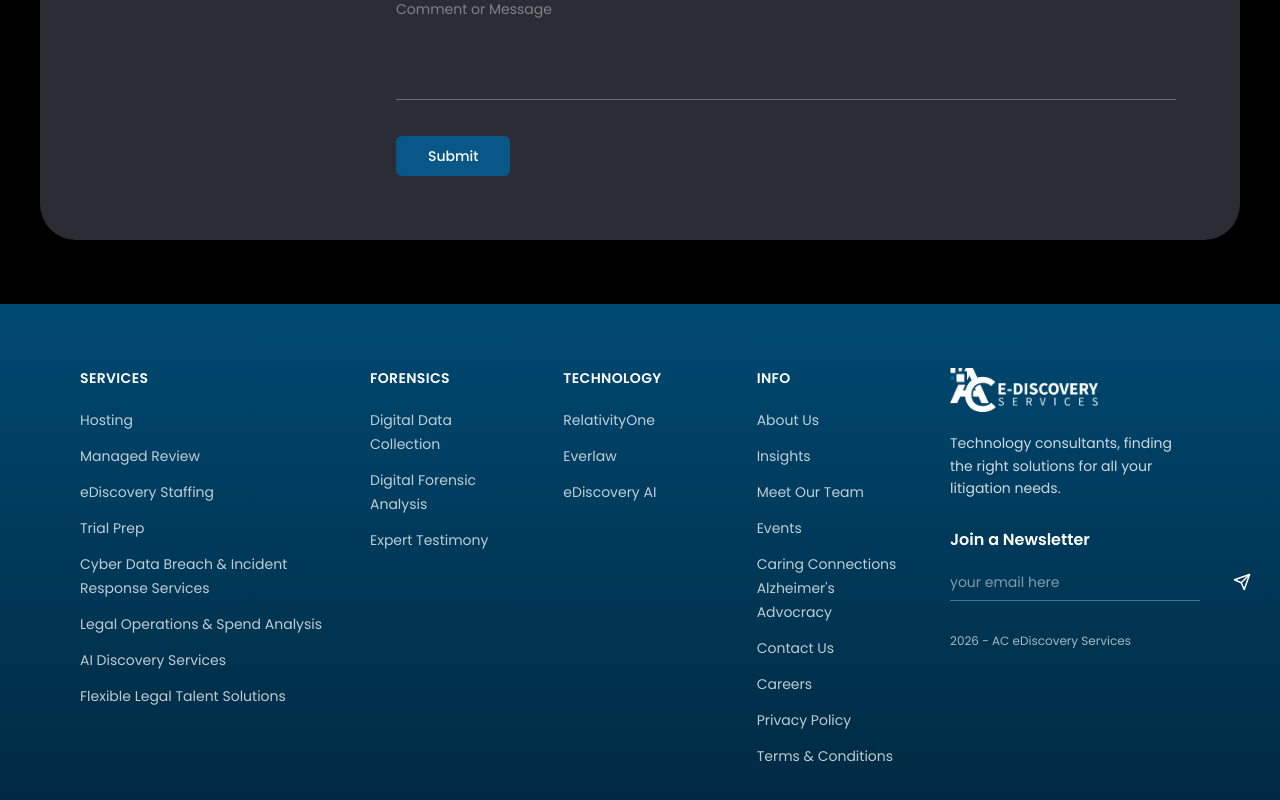
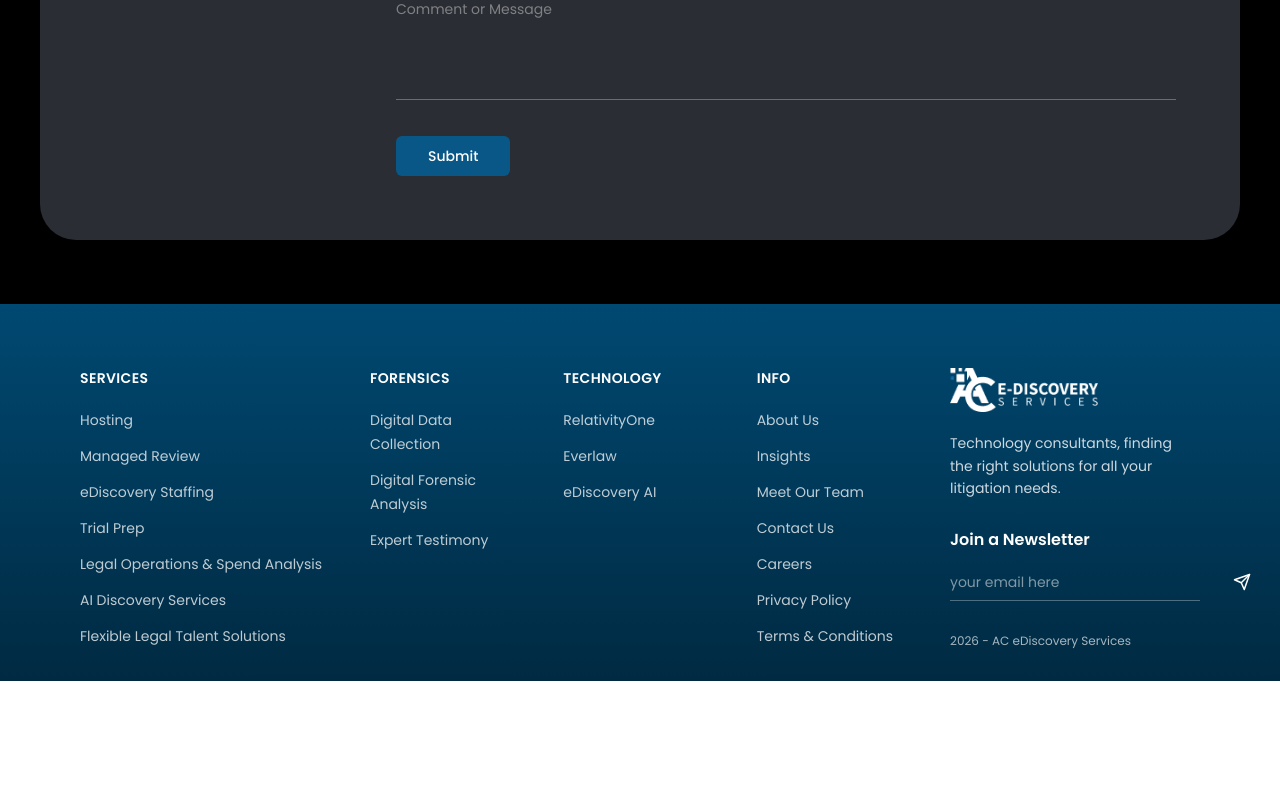
Before and after one commit to AC-Discovery/ac-discoverynet, a Next.js app: page / in a window 1280 px wide. Shown: the part 4990-5790 px from the top of the page. After the commit the page ends 5671 px from the top, so only its background shows below. Built offline with nearby package versions, Linux system fonts and the light colour scheme.

Commit message:
Update Footer.js

```diff
--- a/app/Cx/Footer.js
+++ b/app/Cx/Footer.js
@@ -7,7 +7,6 @@ const services = [
   "Managed Review",
   "eDiscovery Staffing",
   "Trial Prep",
-  "Cyber Data Breach & Incident Response Services",
   "Legal Operations & Spend Analysis",
   "AI Discovery Services",
   "Flexible Legal Talent Solutions",
@@ -29,8 +28,6 @@ const info = [
   "About Us",
   "Insights",
   "Meet Our Team",
-  "Events",
-  "Caring Connections Alzheimer's Advocracy",
   "Contact Us",
   "Careers",
   "Privacy Policy",
```
